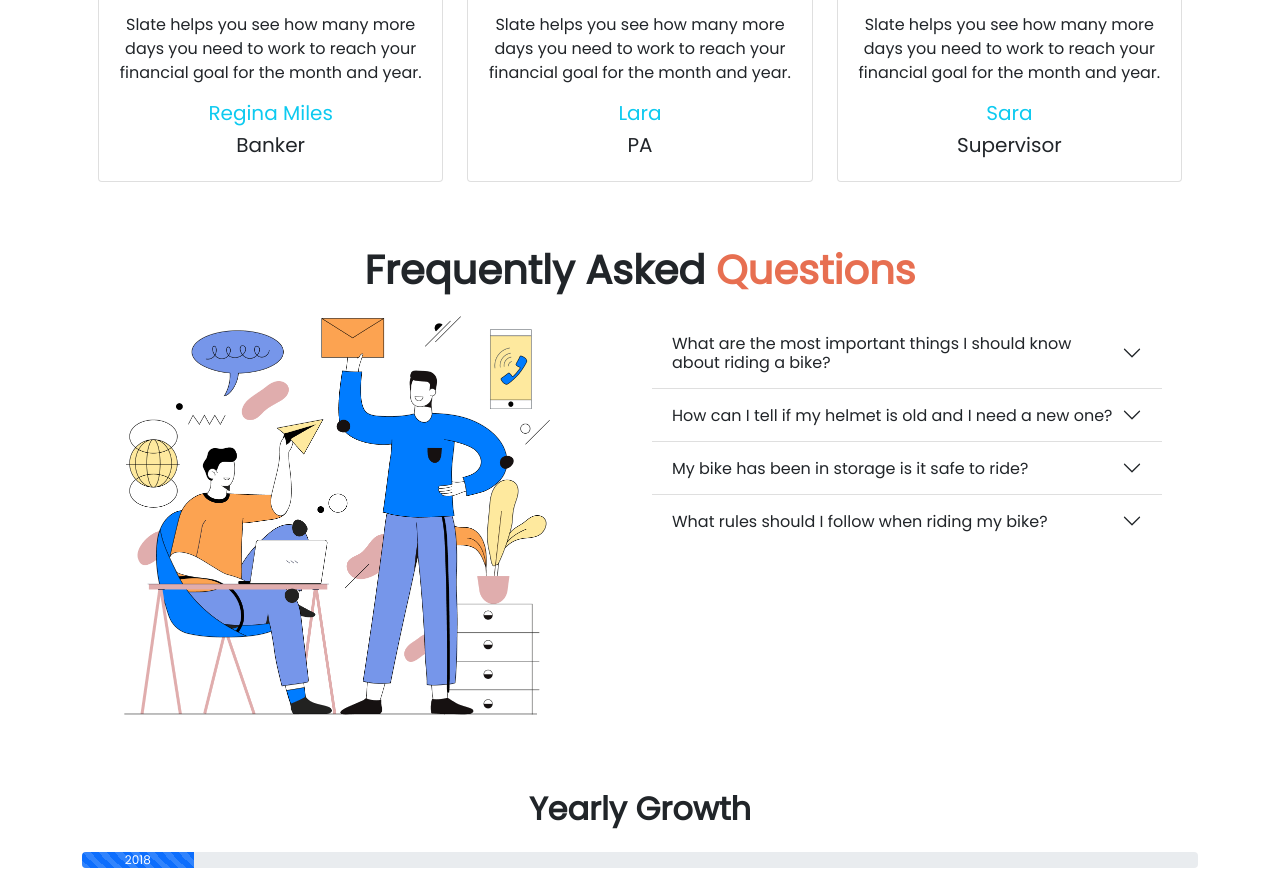
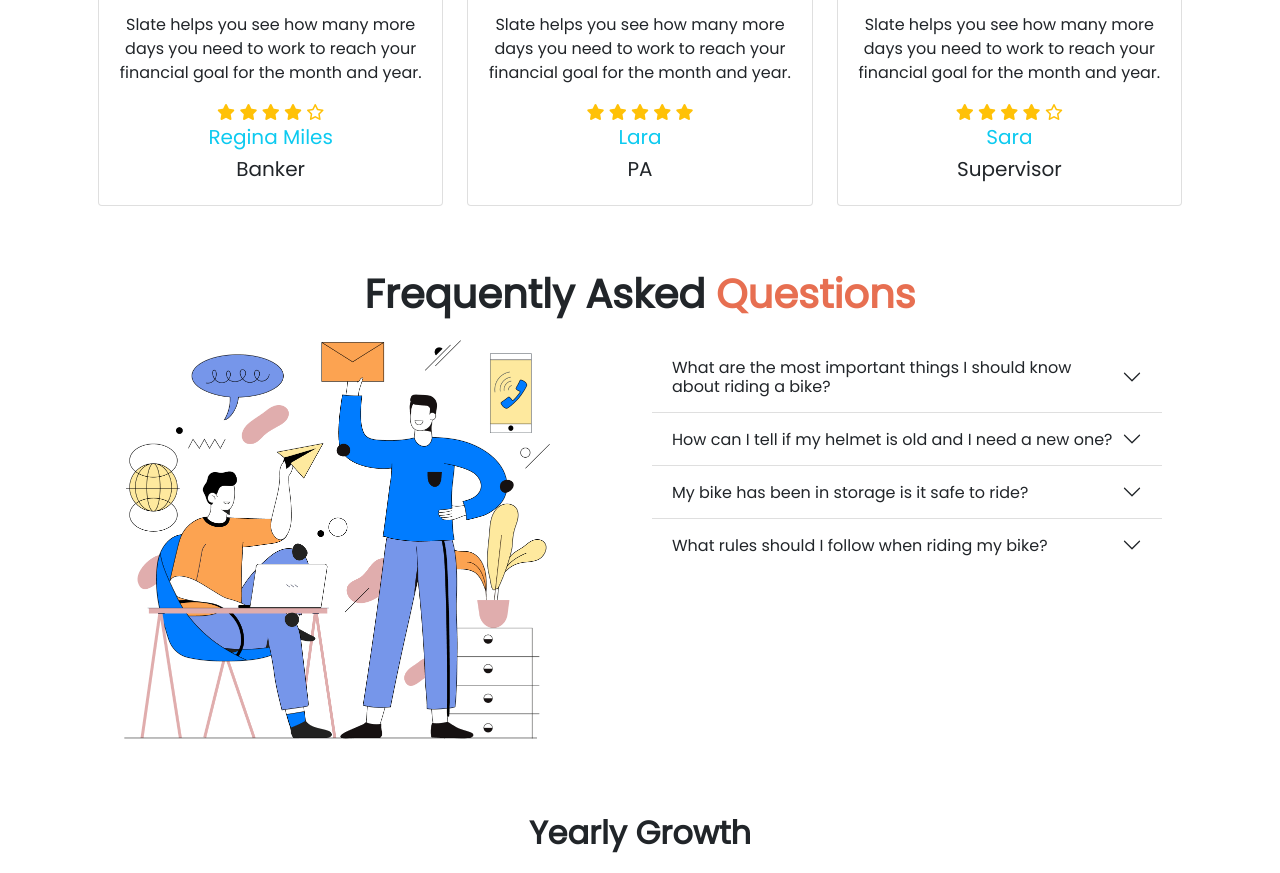
Before and after one commit to shofol1/honda-cbr, a plain HTML site: page index.html in a window 1280 px wide. Shown: the part 1479-2352 px from the top of the page. Drawn offline with nearby package versions, Linux system fonts and the light colour scheme.

Commit message:
add-icons

```diff
--- a/index.html
+++ b/index.html
@@ -9,6 +9,8 @@
     <!-- bootstrap css cdn link  -->
     <link href="https://cdn.jsdelivr.net/npm/bootstrap@5.0.2/dist/css/bootstrap.min.css" rel="stylesheet" integrity="sha384-EVSTQN3/azprG1Anm3QDgpJLIm9Nao0Yz1ztcQTwFspd3yD65VohhpuuCOmLASjC" crossorigin="anonymous">
     <link rel="stylesheet" href="css/style.css">
+    <!-- fontawesome cdn link  -->
+    <script src="https://kit.fontawesome.com/a38c501b51.js" crossorigin="anonymous"></script>
 </head>
 
 <body>
@@ -85,6 +87,13 @@
                         <img src="images/user-1.png" class="card-img-top p-5" width="149" alt="...">
                         <div class="card-body text-center">
                             <p class="card-text">Slate helps you see how many more days you need to work to reach your financial goal for the month and year.</p>
+                            <div>
+                                <i class="fas fa-star text-warning"></i>
+                                <i class="fas fa-star text-warning"></i>
+                                <i class="fas fa-star text-warning"></i>
+                                <i class="fas fa-star text-warning"></i>
+                                <i class="far fa-star text-warning"></i>
+                            </div>
                             <h5 class="card-title text-info">Regina Miles</h5>
                             <h5 class="card-title">Banker</h5>
 
@@ -96,6 +105,13 @@
                         <img src="images/user-2.png" class="card-img-top p-5" width="149" alt="...">
                         <div class="card-body text-center">
                             <p class="card-text">Slate helps you see how many more days you need to work to reach your financial goal for the month and year.</p>
+                            <div>
+                                <i class="fas fa-star text-warning"></i>
+                                <i class="fas fa-star text-warning"></i>
+                                <i class="fas fa-star text-warning"></i>
+                                <i class="fas fa-star text-warning"></i>
+                                <i class="fas fa-star text-warning"></i>
+                            </div>
                             <h5 class="card-title text-info text-bold">Lara</h5>
                             <h5 class="card-title">PA</h5>
                         </div>
@@ -106,6 +122,13 @@
                         <img src="images/user-3.jpg" class="card-img-top rounded-circle p-5" width="149" alt="...">
                         <div class="card-body text-center">
                             <p class="card-text">Slate helps you see how many more days you need to work to reach your financial goal for the month and year.</p>
+                            <div>
+                                <i class="fas fa-star text-warning"></i>
+                                <i class="fas fa-star text-warning"></i>
+                                <i class="fas fa-star text-warning"></i>
+                                <i class="fas fa-star text-warning"></i>
+                                <i class="far fa-star text-warning"></i>
+                            </div>
                             <h5 class="card-title text-info text-bold">Sara</h5>
                             <h5 class="card-title">Supervisor</h5>
                         </div>
```
